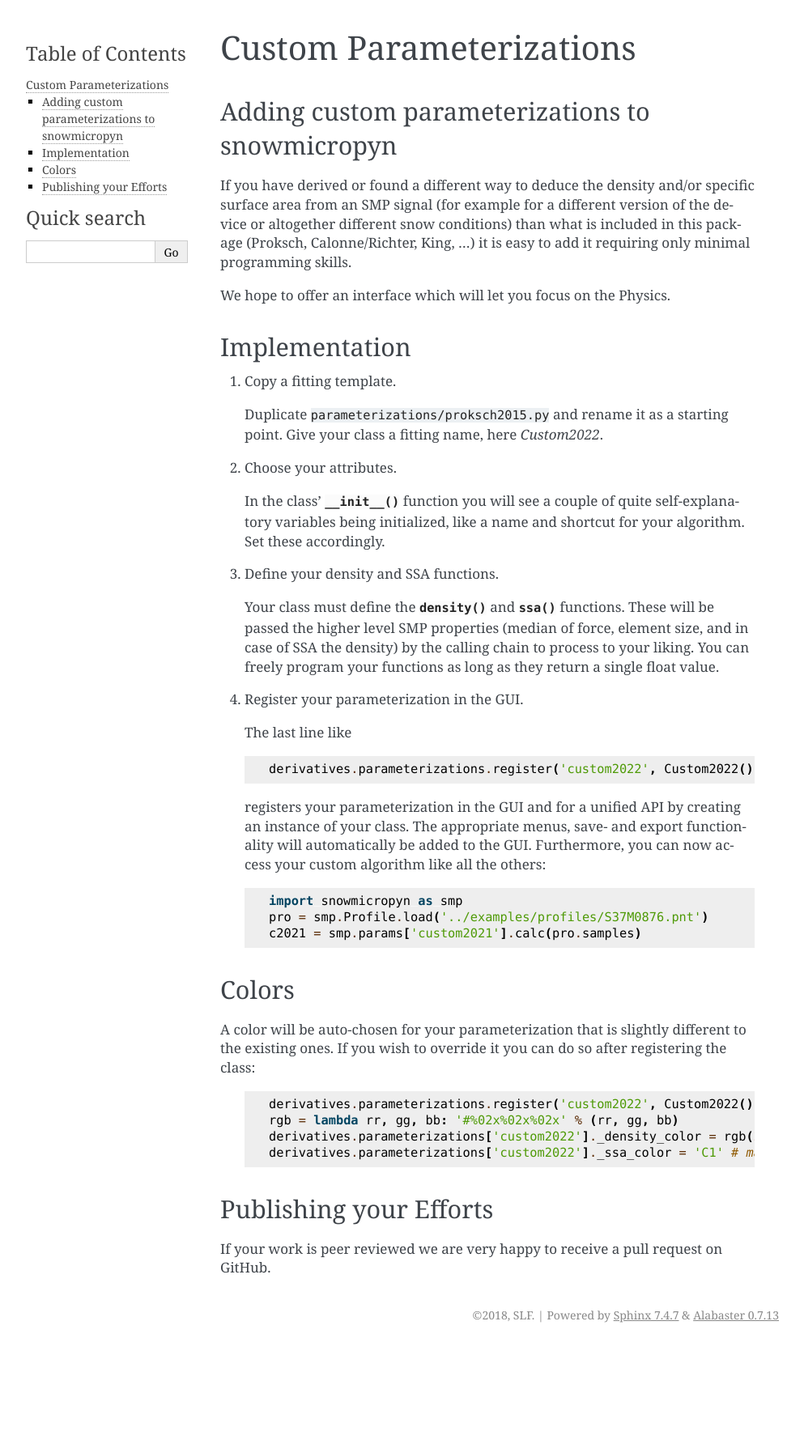
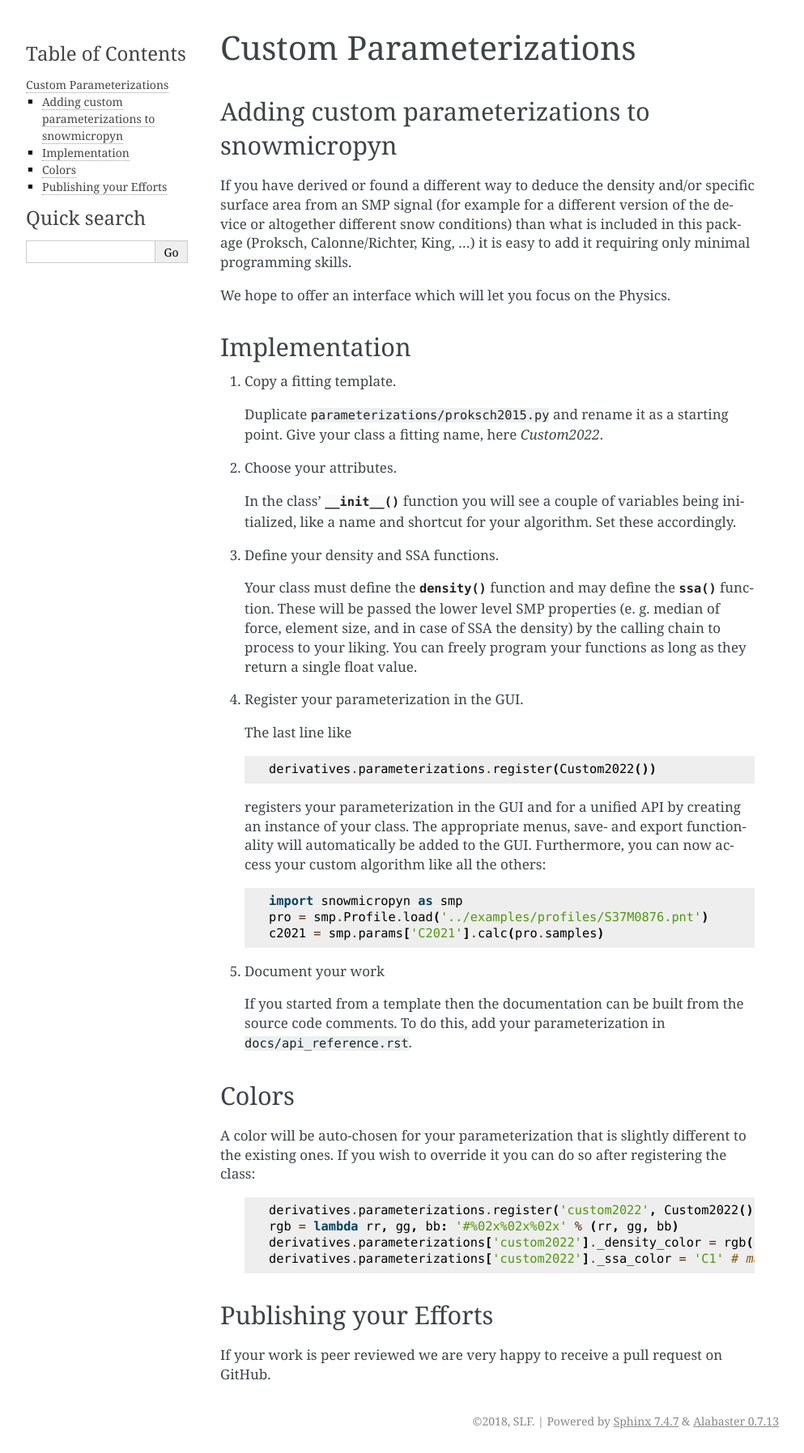
Before and after one commit to slf-dot-ch/snowmicropyn, a Sphinx documentation site: the page built from docs/parameterization.rst, in a window 1280 px wide. Shown: the whole page at 81% size, without its empty margins (148-1141 px from the left). Built offline with Sphinx 7.4.7, drawn with Linux system fonts in a browser that asks for light colours; before the commit the page ends 1664 px from its top, so only the background shows below that.

Commit message:
Add Calonne/Richter to API user guide
... and fix link to Proksch. Adapt sample syntax to fit recent changes.

```diff
--- a/docs/parameterization.rst
+++ b/docs/parameterization.rst
@@ -22,17 +22,17 @@
 
 #. Choose your attributes.
 
-   In the class' :meth:`__init__` function you will see a couple of quite
-   self-explanatory variables being initialized, like a name and shortcut for
-   your algorithm. Set these accordingly.
+   In the class' :meth:`__init__` function you will see a couple of variables
+   being initialized, like a name and shortcut for your algorithm.
+   Set these accordingly.
 
 #. Define your density and SSA functions.
 
-   Your class must define the :meth:`density` and :meth:`ssa` functions. These
-   will be passed the higher level SMP properties (median of force, element
-   size, and in case of SSA the density) by the calling chain to process to your
-   liking. You can freely program your functions as long as they return a single
-   float value.
+   Your class must define the :meth:`density` function and may define the
+   :meth:`ssa` function. These will be passed the lower level SMP properties (e. g.
+   median of force, element size, and in case of SSA the density) by the calling
+   chain to process to your liking. You can freely program your functions as long
+   as they return a single float value.
 
 #. Register your parameterization in the GUI.
 
@@ -40,7 +40,7 @@
 
    .. code-block:: python
 
-      derivatives.parameterizations.register('custom2022', Custom2022())
+      derivatives.parameterizations.register(Custom2022())
 
    registers your parameterization in the GUI and for a unified API by creating
    an instance of your class. The appropriate menus, save- and export
@@ -51,7 +51,13 @@
 
       import snowmicropyn as smp
       pro = smp.Profile.load('../examples/profiles/S37M0876.pnt')
-      c2021 = smp.params['custom2021'].calc(pro.samples)
+      c2021 = smp.params['C2021'].calc(pro.samples)
+
+#. Document your work
+
+   If you started from a template then the documentation can be built from the
+   source code comments. To do this, add your parameterization in
+   :file:`docs/api_reference.rst`.
 
 Colors
 ------
```
Also changed, not shown: docs/api_reference.rst (+7 -1 lines).
